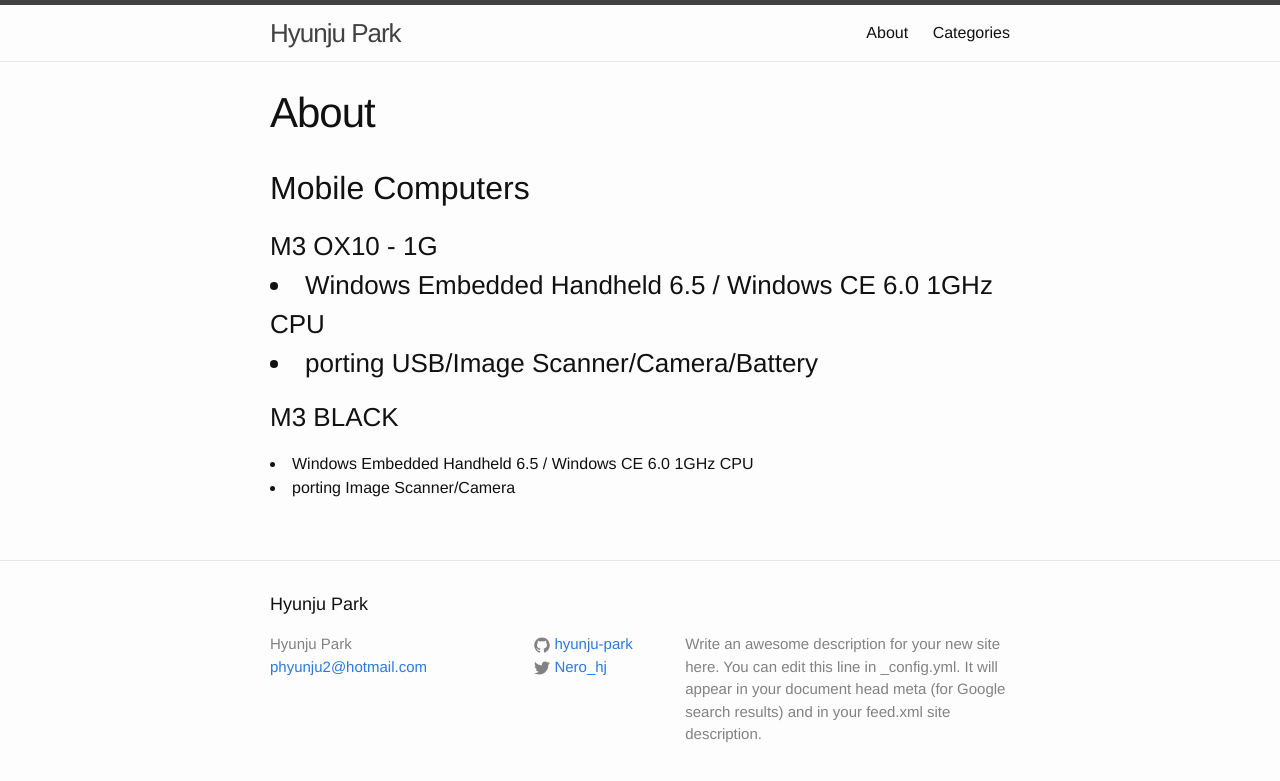
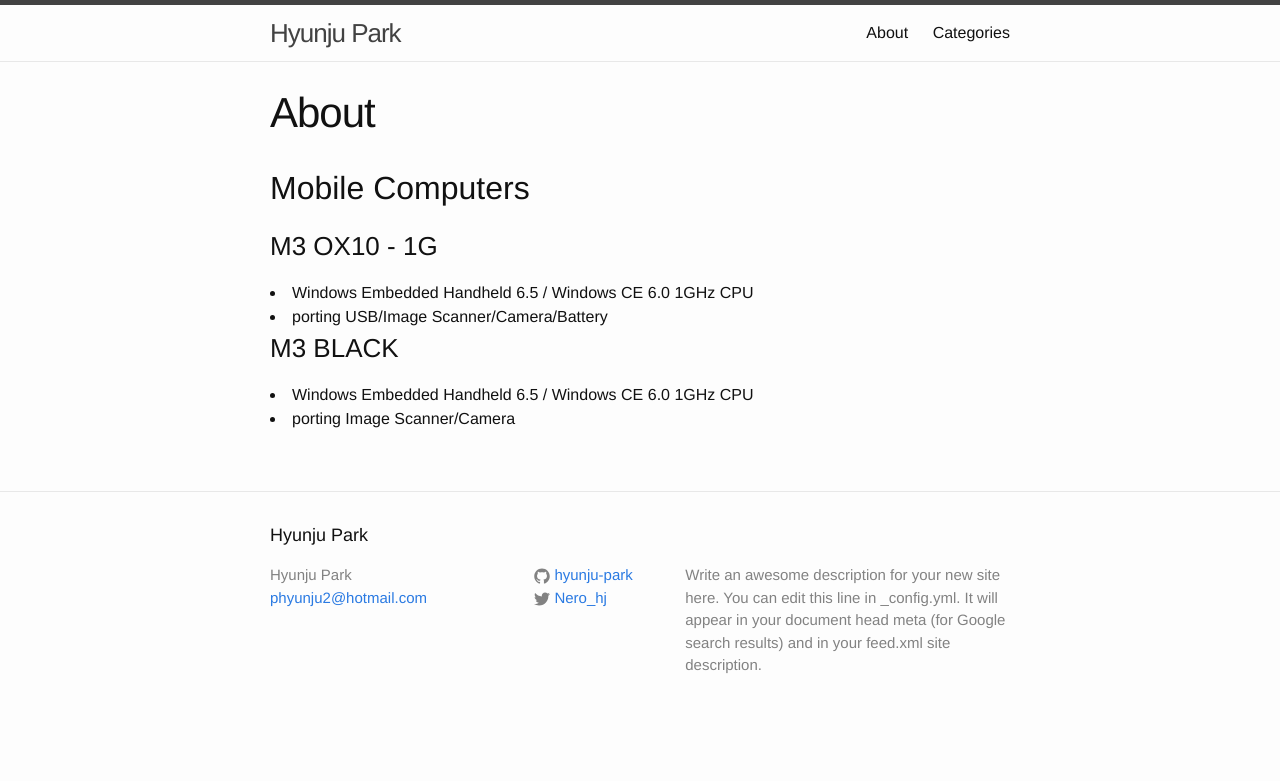
Before and after one commit to hyunju-park/hyunju-park.github.io, a Jekyll site: the page built from about.md, in a window 1280 px wide. Shown: the top 781 px of the page. Built offline with Jekyll 4.4.1, drawn with Linux system fonts in a browser that asks for light colours.

```diff
--- a/about.md
+++ b/about.md
@@ -6,7 +6,7 @@ permalink: /about/
 
 <h2>Mobile Computers</h2>
 
-<h3>M3 OX10 - 1G
+<h3>M3 OX10 - 1G</h3>
 <li>Windows Embedded Handheld 6.5 / Windows CE 6.0 1GHz CPU</li>
 <li>porting USB/Image Scanner/Camera/Battery</li>
 
```
